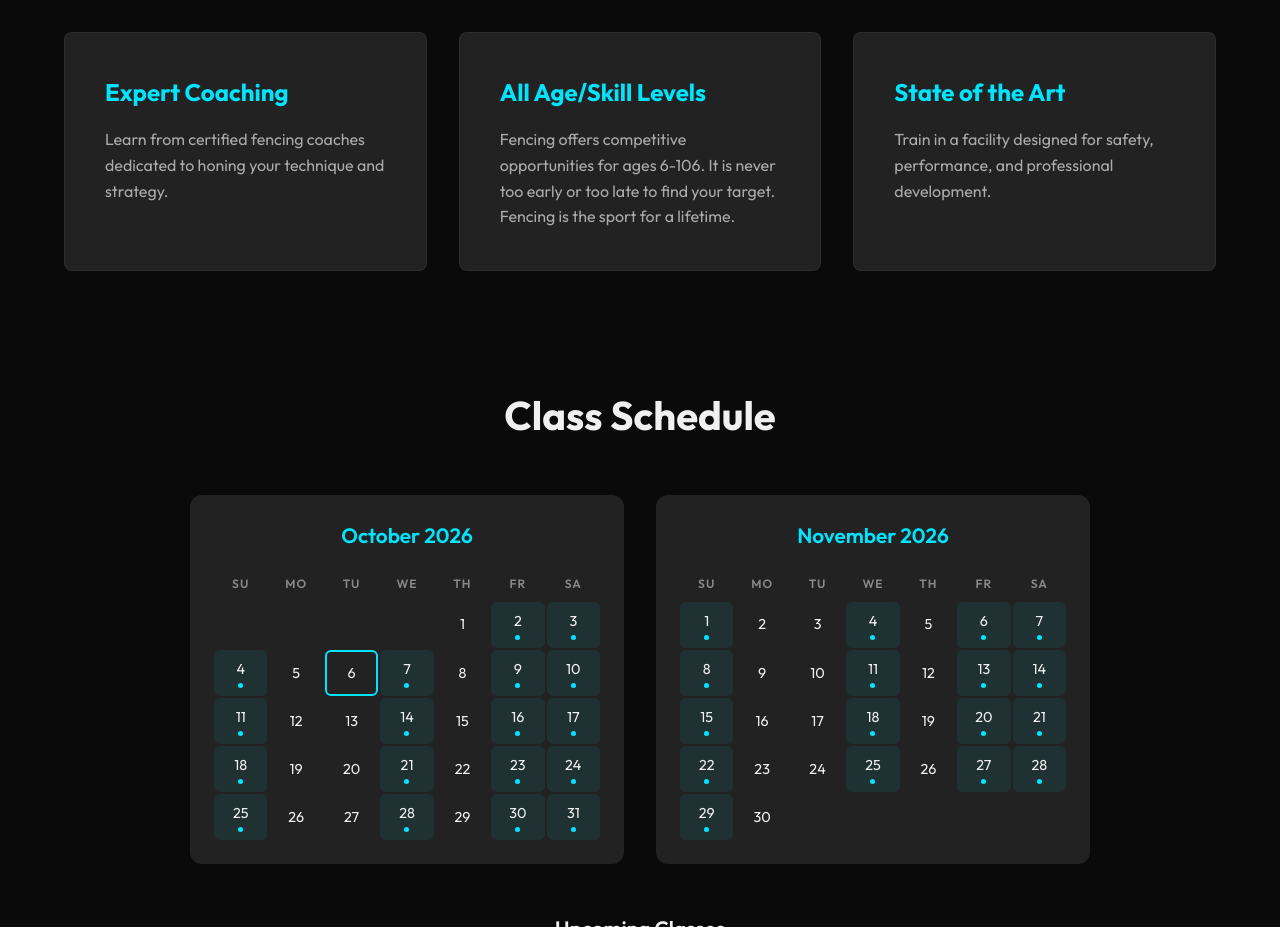
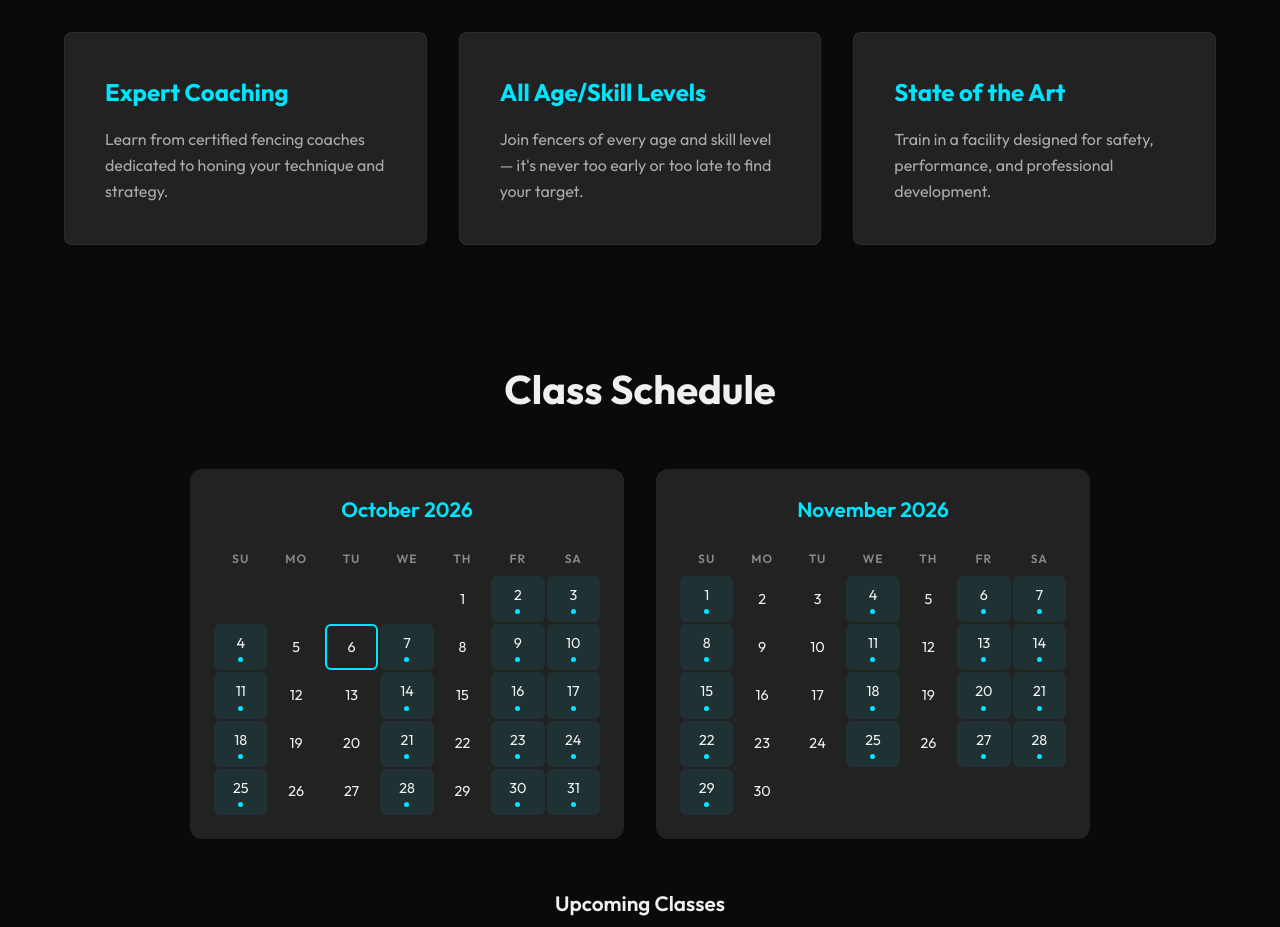
Before and after one commit to fencingcoachmargarita-cpu/kitsapcombatsportsfencing.com, a plain HTML site: page index.html in a window 1280 px wide. Shown: the part 1320-2247 px from the top of the page. Drawn offline with Linux system fonts and the light colour scheme; no server answers.

Commit message:
Rewrite All Age/Skill Levels card copy, remove age numbers

```diff
--- a/index.html
+++ b/index.html
@@ -62,9 +62,8 @@
                 </div>
                 <div class="feature-card">
                     <h3>All Age/Skill Levels</h3>
-                    <p>Fencing offers competitive opportunities for ages 6-106. It is never too early or too late to
-                        find
-                        your target. Fencing is the sport for a lifetime.</p>
+                    <p>Join fencers of every age and skill level — it's never too early or too late to find your
+                        target.</p>
                 </div>
                 <div class="feature-card">
                     <h3>State of the Art</h3>
```
